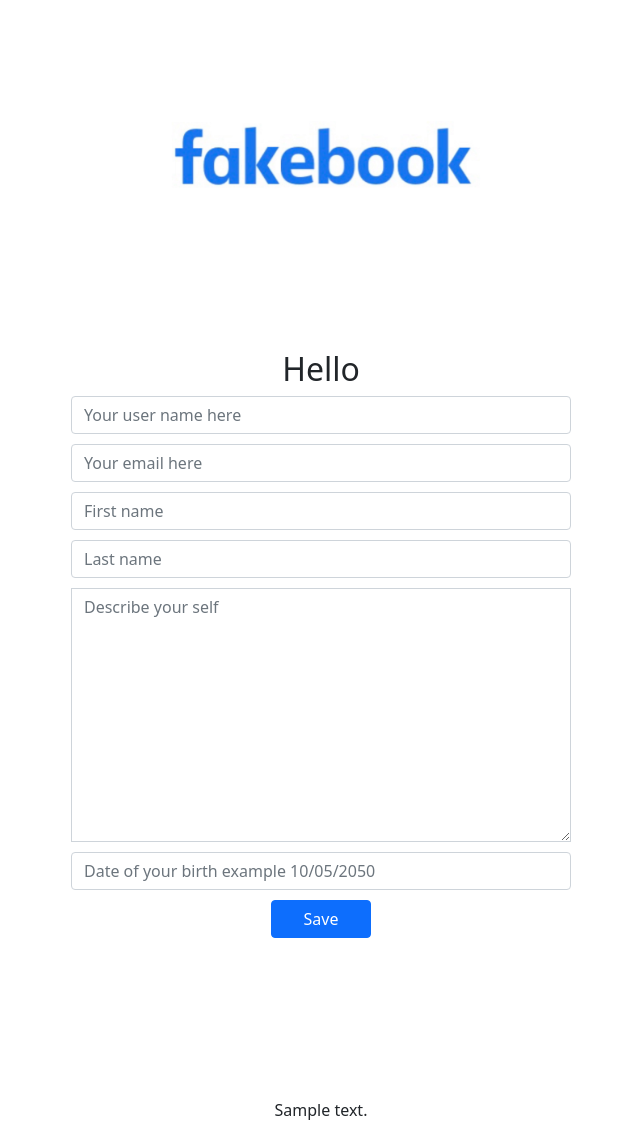
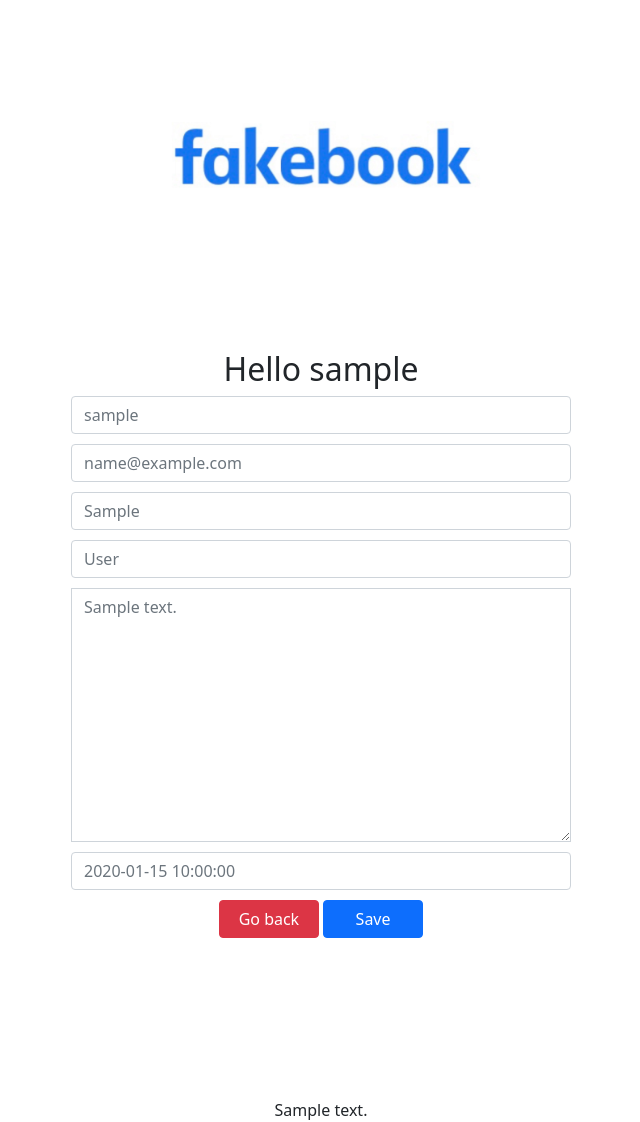
Before and after one commit to micheaszmaciag/fakebook, a Flask app: template templates/create_profile.html in a window 1320 px wide. Shown: the whole page, without its empty margins (339-979 px from the left). Run offline with Flask 2, Linux system fonts and the light colour scheme; the visitor is signed in with stand-in values (Sample User, id 1); the template is opened without the code that fills it: most values are stand-ins (such as "Sample title", 1, 10 or a date in 2020).

Commit message:
changes in create_profile.html(added if when user name and etc exists in the pools) changed placeholder in login.html, nothing in main.html, add new button in profile.html and style in profile.css.

```diff
--- a/app.py
+++ b/app.py
@@ -88,8 +88,8 @@ def profile():
                     describe = v['describe']
                     date_of_birth = v['date_of_birth']
 
-
-            return render_template('profile.html', user_name=user_name, first_name=first_name, last_name=last_name, email=email, describe=describe, date_of_birth=date_of_birth)
+            return render_template('profile.html', user_name=user_name, first_name=first_name, last_name=last_name,
+                                   email=email, describe=describe, date_of_birth=date_of_birth)
 
 
 @app.route('/logout/')
@@ -142,14 +142,21 @@ def create_profile():
         with open('accounts.json', 'w') as f:
             json.dump(file, f, indent=4)
 
-    if request.method == 'GET':
+    elif request.method == 'GET':
         with open('accounts.json', 'r') as f:
             account = json.load(f)
             for key, value in account.items():
                 if session['name'] == key:
-                    data = value['login']
+                    login = value['login']
+                    user_name = value['user_name']
+                    first_name = value['first_name']
+                    last_name = value['last_name']
+                    email = value['email']
+                    describe = value['describe']
+                    date_of_birth = value['date_of_birth']
 
-        return render_template('create_profile.html', user=data)
+        return render_template('create_profile.html', user_name=user_name, first_name=first_name, last_name=last_name,
+                               email=email, describe=describe, date_of_birth=date_of_birth, login=login)
 
     return render_template('create_profile.html')
 
--- a/static/css/profile.css
+++ b/static/css/profile.css
@@ -122,3 +122,8 @@ section {
     margin-top: 50px;
 
 }
+.edit_profile{
+    text-align: right;
+    margin-top: 10px;
+    margin-right: 10px;
+}
--- a/templates/create_profile.html
+++ b/templates/create_profile.html
@@ -12,29 +12,56 @@
 </div>
 
 {% if session.name %}
-<h2>Hello {{ user }}</h2>
+<h2>Hello {{ login }}</h2>
 <form action="" method="post">
     <div class="form-row">
         <div class="form-group col-md-6">
-            <input name="user_name" type="text" class="form-control" id="inputEmail4" placeholder="Your user name here">
+            {% if user_name %}
+                <input name="user_name" type="text" class="form-control" id="inputEmail4" placeholder= '{{ user_name }}'>
+            {% else %}
+                <input name="user_name" type="text" class="form-control" id="inputEmail5" placeholder="Your user name here">
+            {% endif %}
         </div>
         <div class="form-group col-md-6">
-            <input name="email" type="email" class="form-control" id="inputPassword4" placeholder="Your email here">
+            {% if email %}
+                <input name="email" type="email" class="form-control" id="inputPassword4" placeholder="{{ email }}">
+            {% else %}
+                <input name="email" type="email" class="form-control" id="inputPassword5" placeholder="Your email here">
+            {% endif %}
         </div>
     </div>
     <div class="form-group">
-         <input name="first_name" type="text" class="form-control" id="first_name" placeholder="First name">
+        {% if first_name %}
+            <input name="first_name" type="text" class="form-control" id="first_name" placeholder="{{ first_name }}">
+        {% else %}
+            <input name="first_name" type="text" class="form-control" id="first_name1" placeholder="First name">
+        {% endif %}
     </div>
     <div class="form-group">
-        <input name="last_name" type="text" class="form-control" id="last_name" placeholder="Last name">
+        {% if last_name %}
+           <input name="last_name" type="text" class="form-control" id="last_name" placeholder="{{ last_name }}">
+        {% else %}
+            <input name="last_name" type="text" class="form-control" id="last_name1" placeholder="Last name">
+        {% endif %}
+
     </div>
     <div class="form-group">
-        <textarea name="describe" class="form-control rounded-0" id="describe" rows="10" placeholder="Describe your self"></textarea>
+        {% if describe %}
+            <textarea name="describe" class="form-control rounded-0" id="describe" rows="10" placeholder="{{ describe }}"></textarea>
+        {% else %}
+            <textarea name="describe" class="form-control rounded-0" id="describe1" rows="10" placeholder="Describe your self"></textarea>
+        {% endif %}
     </div>
     <div class="form-group">
-        <input name="date_birth" type="text" class="form-control" id="inputAddress2" placeholder="Date of your birth example 10/05/2050">
+        {% if date_of_birth %}
+            <input name="date_birth" type="text" class="form-control" id="inputAddress2" placeholder="{{ date_of_birth }}">
+        {% else %}
+            <input name="date_birth" type="text" class="form-control" id="inputAddress3" placeholder="Date of your birth example 10/05/2050">
+        {% endif %}
     </div>
+    <a href="/profile"><button type="button" class="btn btn-danger">Go back</button></a>
     <button type="submit" class="btn btn-primary">Save</button>
+
 </form>
 {% endif %}
 {{ text }}
--- a/templates/login.html
+++ b/templates/login.html
@@ -16,7 +16,7 @@
 <div>
     <form action="" method="post">
         <div class="form-group">
-            <input name='login' type="text" class="form-control" aria-describedby="emailHelp" placeholder="Enter email">
+            <input name='login' type="text" class="form-control" aria-describedby="emailHelp" placeholder="Login">
         </div>
         <div class="form-group">
             <input name='password' type="password" class="form-control" id="exampleInputPassword1" placeholder="Password">
--- a/templates/main.html
+++ b/templates/main.html
@@ -10,7 +10,6 @@
 {% block body %}
     <div>
     {{ super() }}
-
         <div class="d-grid gap-3 col-4 mx-auto">
             <a class="btn btn-secondary" href="/login" role="button">Login</a>
             <a class="btn btn-secondary" href="/registration" role="button">Registration</a>
--- a/templates/registration.html
+++ b/templates/registration.html
@@ -13,7 +13,6 @@
     </div>
     <div>
         <form action="" method="post">
-
             <div class="form-group">
                 <input name="login" type="text" class="form-control" id="formGroupExampleInput" placeholder="Your login">
             </div>
```
Also changed, not shown: templates/profile.html (+21 -11 lines), 1 other file.
